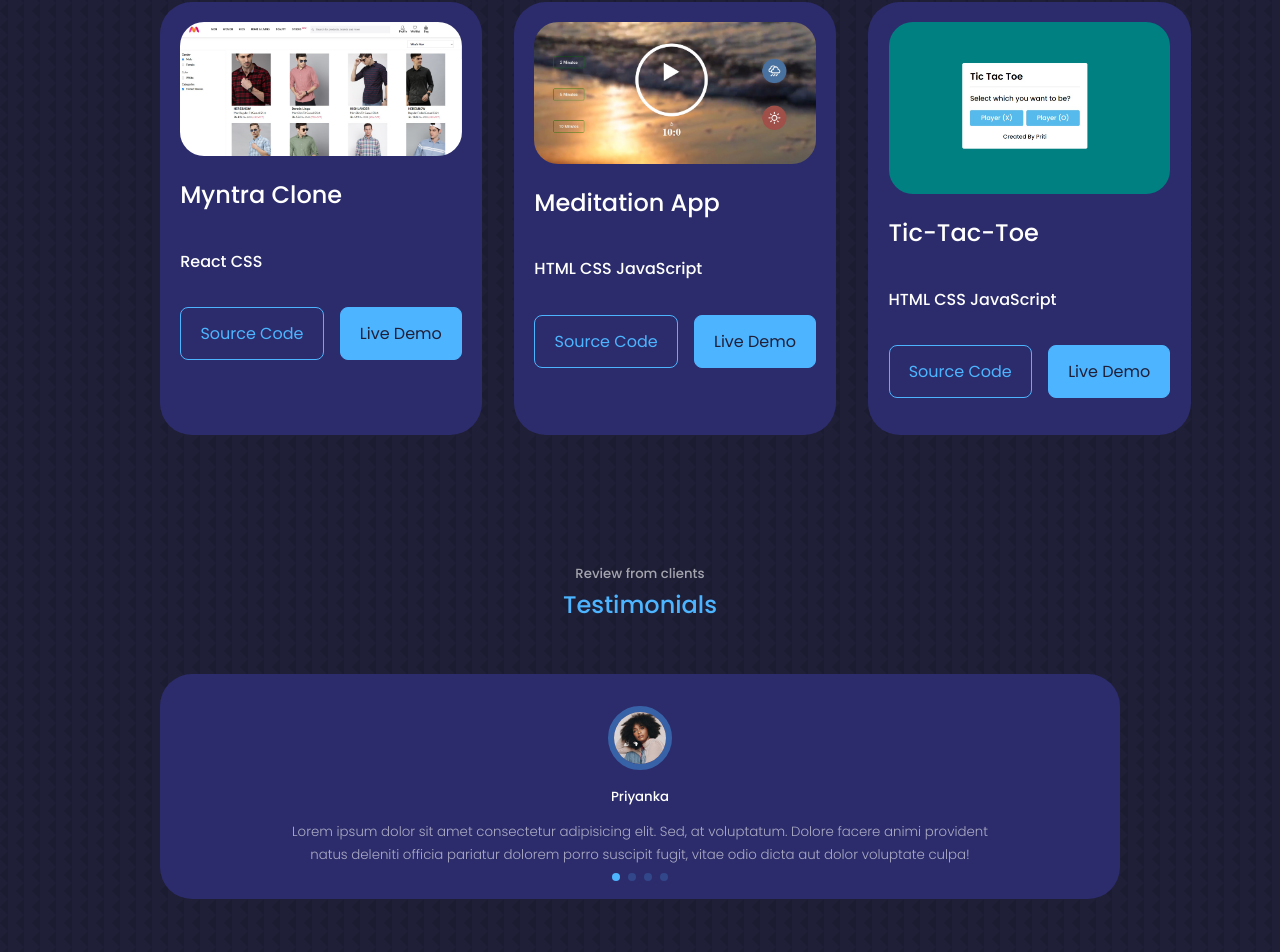
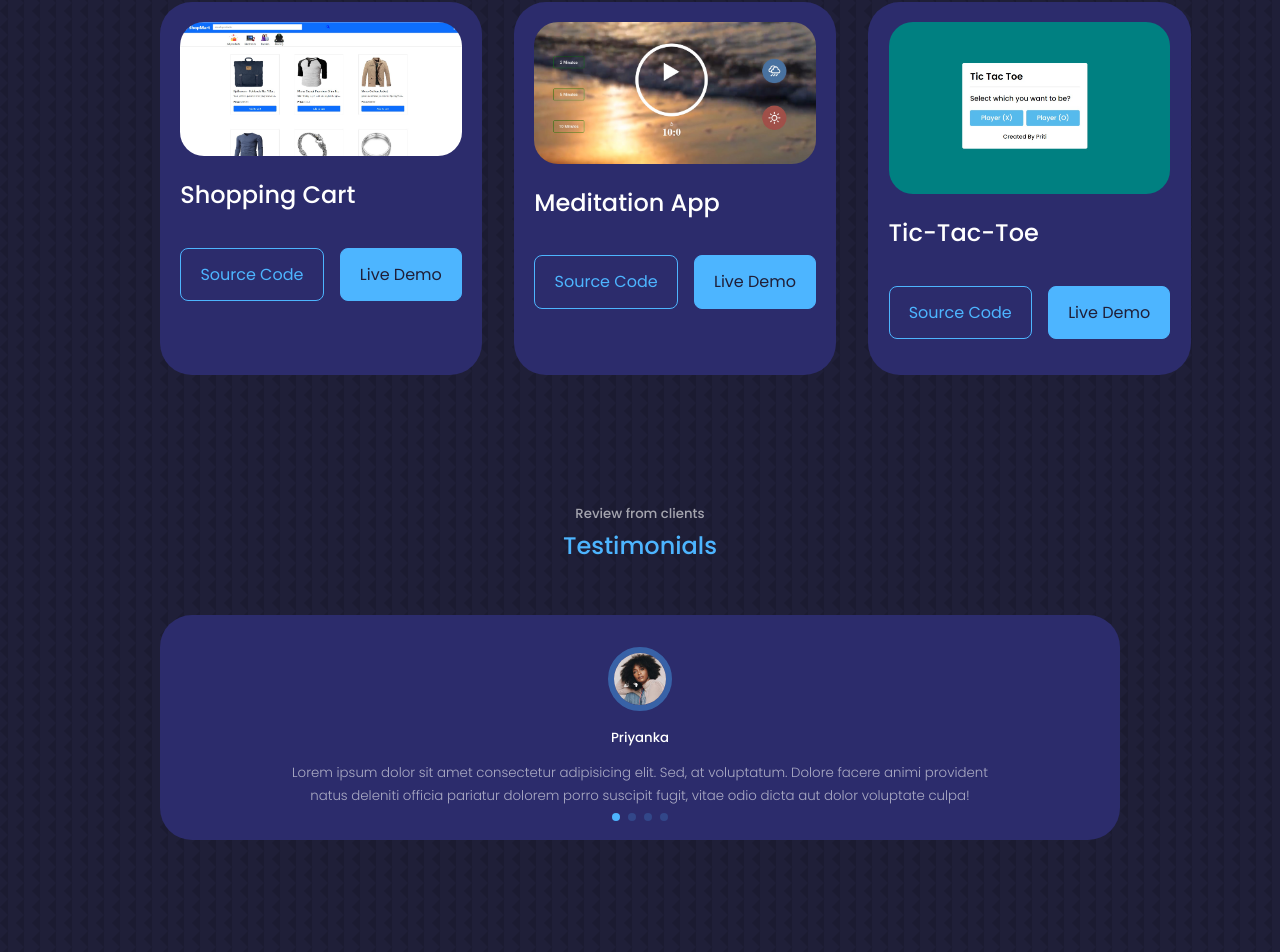
Before and after one commit to pritibpatil/react-portfolio, a React (Create React App) app: page / in a window 1280 px wide. Shown: the part 3037-3989 px from the top of the page. Built offline with nearby package versions, Linux system fonts and the light colour scheme.

Commit message:
modification

```diff
--- a/src/components/portfolio/Portfolio.jsx
+++ b/src/components/portfolio/Portfolio.jsx
@@ -15,8 +15,7 @@
           <div className="portfolio__item-image">
             <img src={IMG1} alt="" />
           </div>
-          <h3>Myntra Clone</h3>
-          <h4>React CSS</h4>
+          <h3>Shopping Cart</h3>
           <div className="portfolio__item-cta">
             <a href="https://github.com" className='btn' target='_blank'> Source Code</a>
             <a href="https://gribbble.com/Alien_pixels" className='btn btn-primary' target='_blank'>Live Demo</a>
@@ -27,7 +26,6 @@
             <img src={IMG2} alt="" />
           </div>
           <h3>Meditation App</h3>
-          <h4>HTML CSS JavaScript</h4>
           <div className="portfolio__item-cta">
             <a href="https://github.com/pritibpatil/MeditationApp" className='btn' target='_blank'> Source Code</a>
             <a href="https://pritibpatil.github.io/MeditationApp/" className='btn btn-primary' target='_blank'>Live Demo</a>
@@ -38,7 +36,6 @@
             <img src={IMG3} alt="" />
           </div>
           <h3>Tic-Tac-Toe</h3>
-          <h4>HTML CSS JavaScript</h4>
           <div className="portfolio__item-cta">
             <a href="https://github.com/pritibpatil/TicTacToe.github.io" className='btn' target='_blank'> Source Code</a>
             <a href="https://pritibpatil.github.io/TicTacToe.github.io/" className='btn btn-primary' target='_blank'>Live Demo</a>
```
Also changed, not shown: src/assets/portfolio1.jpg.
